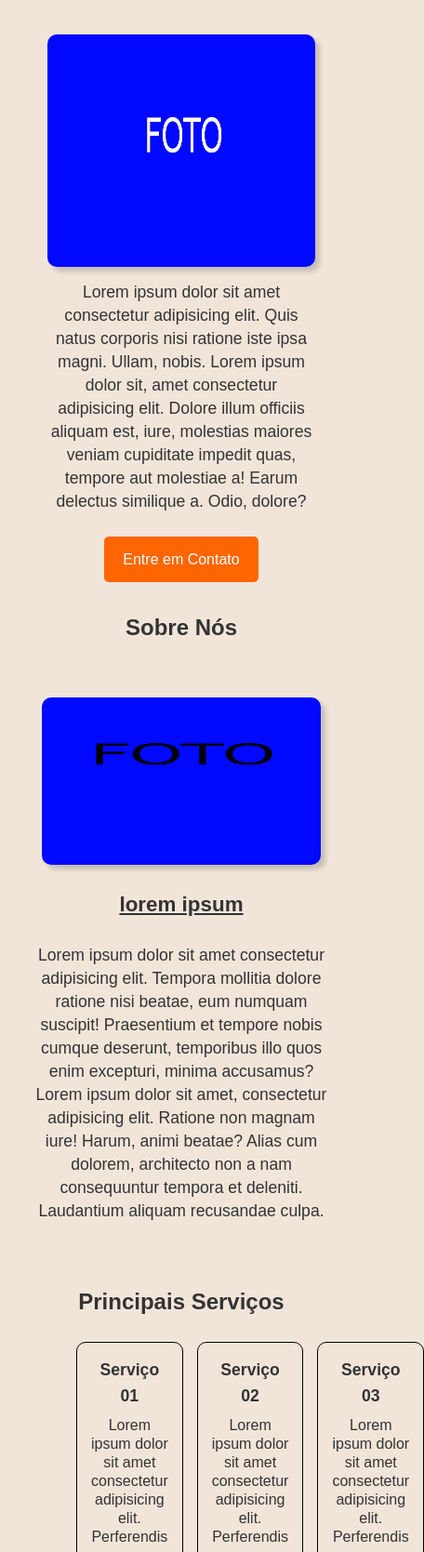
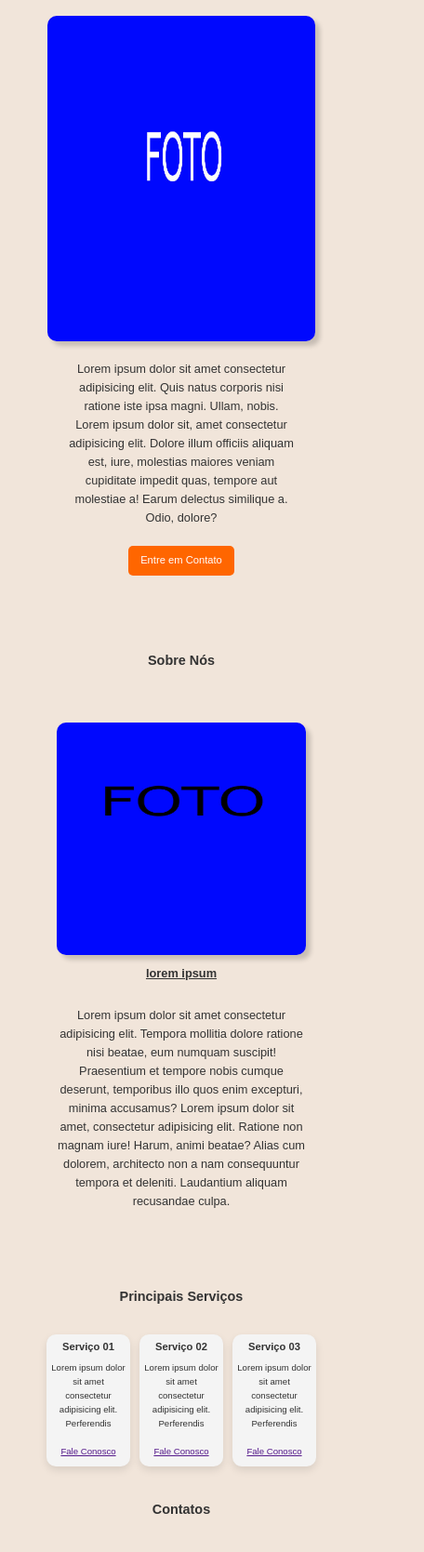
Before and after one commit to EvelynBR24/versao04, a plain HTML site: page index.html in a window 390 px wide. Shown: the part 54-1723 px from the top of the page at 93% size, 456 px wide, since content can reach past the window. Drawn offline with nearby package versions, Linux system fonts and the light colour scheme.

Commit message:
add media queries

```diff
--- a/index.html
+++ b/index.html
@@ -57,7 +57,7 @@
         </section>
         <!-- Seção Serviços -->
         <section id="servicos">
-            <div class="container">
+            <div class="container-servico">
                 <h2>Principais Serviços</h2>
                 <ul class="servico">
                     <li>
@@ -107,6 +107,7 @@
     <!-- script animation -->
     <script src="javascript/animation.js"></script>
 
+
     <!-- script icon -->
     <script
      type="module"
--- a/javascript/animation.js
+++ b/javascript/animation.js
@@ -2,7 +2,6 @@
 const sobreImg = document.querySelector('.sobre-img');
 const sobreTexto = document.querySelector('.sobre-texto');
 const banner = document.querySelector('.banner');
-const servico = document.querySelector('.servico li')
 
 const observer = new IntersectionObserver((entries, observer) => {
   entries.forEach(entry => {
@@ -16,4 +15,23 @@ const observer = new IntersectionObserver((entries, observer) => {
 observer.observe(sobreImg);
 observer.observe(sobreTexto);
 observer.observe(banner);
-observer.observe(servico)
+
+// serviços animação
+
+const servicos = document.querySelectorAll('.servico li');
+
+const obse = new IntersectionObserver((entries, observer) => {
+  entries.forEach((entry, index) => {
+    if (entry.isIntersecting) {
+      setTimeout(() => {
+        entry.target.classList.add('animate');
+        obse.unobserve(entry.target); // Parar de observar após a animação
+      }, index * 300); // Adiciona um delay incremental de 300ms para cada item
+    }
+  });
+}, { threshold: 0.5 }); // Animação somente quando 100% visível
+
+// Observa cada serviço
+servicos.forEach(servico => {
+  obse.observe(servico);
+});
--- a/style/style.css
+++ b/style/style.css
@@ -174,42 +174,22 @@ ul {
 ul li {
     margin: 0.5rem 0;
 }
-
-.servico{
+/* serviço */
+ul.servico {
     display: flex;
+    justify-content: center;
+    list-style-type: none;
 }
-.servico li{
-    margin: auto;
-    margin-bottom: 15px;
-    height: auto;
-    padding: 15px;
-    margin-left: 15px;
-    width: 100%;
+ul.servico li {
+    max-width: 620px;
+    background-color: #f4f4f4;
     border-radius: 10px;
-    border: 1px solid black;
-}
-.servico a{
-    color: #000000;
-    padding: 5px;
-    font-weight: bold;
-    font-size: 0.8rem;
-    border-radius: 10px;
-    border: 1px solid #333;
-    text-decoration: none;
     margin: 10px;
-    list-style: none;
-}
-.servico p{
-    margin: 8px 0 0 0;
-    padding: 0;
-    font-size: 1rem;
-    margin-bottom: 15px;
-    line-height: 20px;
-}
-.servico h2{
-    padding: 0;
-    margin-bottom: 5px;
-    font-size: 1.1rem;
+    padding: 20px;
+    box-shadow: 0 4px 8px rgba(0, 0, 0, 0.1);
+    opacity: 0;
+    transform: translateX(-60%);
+    transition: transform 0.5s ease-out, opacity 0.5s ease-out;
 }
 
 /* Contatos */
@@ -226,6 +206,7 @@ ul li {
     color: black;
     padding: 16px;
     border-radius: 50%;
+    transition: transform 0.5s ease-out, opacity 0.5s ease-out;
 }
 
 /* Rodapé */
@@ -233,7 +214,6 @@ footer {
     background-color: #6a3d10;
     color: white;
     text-align: center;
-    padding: 1rem 0;
     width: 100%;
     bottom: 0;
 }
@@ -255,6 +235,10 @@ footer {
     transform: translateY(0);
     opacity: 1;
 }
+ul.servico li.animate {
+    opacity: 1;
+    transform: translateX(0);
+}
 
 /* hover */
 @media (min-width: 768px){
@@ -273,10 +257,39 @@ footer {
     .btn:hover{
         transform: scale(1.1);
     }
+    #social-links a:hover{
+        transform: scale(1.5);
+    }
 }
 /* media queries */
 
 @media (max-width: 768px){
+    h1{
+        font-size: 1.2rem;
+    }
+    h2{
+        font-size: 1.1rem;
+    }
+    nav ul li {
+        margin: 0 0.4rem;
+    }
+    nav ul li a {
+        padding: 4px;
+    }
+    .banner img {
+        margin-top: 0px;
+    }
+    .banner p{
+        margin: 20px;
+        font-size: 0.9rem;
+        line-height: 20px;
+    }
+    .btn {
+        background-color: #ff6600;
+        color: white;
+        padding: 0.45rem 0.85rem;
+        font-size: 0.9rem;
+    }
     #sobre{
         margin-top: 15px;
         margin: auto;
@@ -294,194 +307,279 @@ footer {
         height: 250px;
     }
     .sobre-texto{
+        margin: 20px;
         width: 100%;
     }
     .sobre-texto p{
         width: 100%;
+        padding: 25px;
+        line-height: 20px;
         text-align: center;
-        font-size: 1.2rem;
+        font-size: 0.9rem;
     }
     .sobre-texto h2{
-        margin-top: 15px;
+        margin: 0px;
         text-indent: 0;
+        font-size: 1.05rem;
         text-align: center;
+    }
+    ul.servico {
+        margin: 20px;
+    }
+    ul.servico li {
+        margin: 10px;
+        padding: 8px;
+    }
+    .servico h2{
+        font-size: 1rem;
+        margin-bottom: 5px;
+    }
+    .servico p{
+        font-size: 0.9rem;
+        margin-bottom: 8px;
+        line-height: 20px;
+    }
+    .servico a{
+        font-size: 0.8rem;
     }
 }
 
 @media (max-width: 522px){
-    header h1{
+    h1{
         font-size: 1.2rem;
+    }
+    h2{
+        font-size: 1.1rem;
     }
     nav{
         display: none;
     }
-    .banner {
-        height: auto;
-        display: flex;
-        margin: auto;
-        justify-content: center;
-        align-items: center;
-        text-align: center;
+    .banner img {
+        margin-top: 0px;
     }
-
-    .banner img {
-        width: 100%;
-        height: 250px;
-        display: block;
+    .banner p{
+        margin: 20px;
+        font-size: 0.9rem;
+        line-height: 20px;
     }
-
-    .banner p{
-        width: 100%;
-        margin: 15px 0 25px 0;
-        font-size: 1.3rem;
-        line-height: 30px;
+    .btn {
+        background-color: #ff6600;
+        color: white;
+        padding: 0.45rem 0.85rem;
+        font-size: 0.9rem;
     }
     #sobre{
         margin-top: 15px;
         margin: auto;
-        height: auto;
     }
     .container-sobre{
         display: block;
-
     }
     .sobre-img{
-        width: 100%;
+        width: 90%;
         margin: auto;
     }
     .sobre-img img{
         display: block;
+        width: 100%;
         height: 250px;
     }
     .sobre-texto{
+        margin: auto;
         width: 100%;
     }
     .sobre-texto p{
         width: 100%;
+        padding: 25px;
+        line-height: 20px;
         text-align: center;
-        font-size: 1.2rem;
+        font-size: 0.9rem;
     }
     .sobre-texto h2{
+        margin: 0px;
         text-indent: 0;
+        font-size: 1.05rem;
         text-align: center;
+    }
+    ul.servico {
+        margin: 10px;
+    }
+    ul.servico li {
+        margin: 5px;
+        padding: 5px;
+    }
+    .servico h2{
+        font-size: 0.9rem;
+        margin-bottom: 5px;
+    }
+    .servico p{
+        font-size: 0.8rem;
+        margin-bottom: 8px;
+        line-height: 20px;
+    }
+    .servico a{
+        font-size: 0.77rem;
     }
 }
 
 @media (max-width: 410px){
-    header h1{
-        font-size: 1.2rem;
+    h1{
+        font-size: 1rem;
+    }
+    h2{
+        font-size: 0.9rem;
     }
     nav{
         display: none;
     }
-    .banner {
-        height: auto;
-        display: flex;
-        margin: auto;
-        justify-content: center;
-        align-items: center;
-        text-align: center;
+    .banner img {
+        margin-top: 0px;
     }
-
-    .banner img {
-        width: 100%;
-        height: 250px;
-        display: block;
+    .banner p{
+        margin: 20px;
+        font-size: 0.8rem;
+        line-height: 20px;
     }
-
-    .banner p{
-        width: 100%;
-        margin: 15px 0 25px 0;
-        font-size: 1.1rem;
-        line-height: 25px;
+    .btn {
+        background-color: #ff6600;
+        color: white;
+        padding: 0.45rem 0.85rem;
+        font-size: 0.7rem;
     }
     #sobre{
         margin-top: 15px;
         margin: auto;
-        height: auto;
     }
     .container-sobre{
         display: block;
-
     }
     .sobre-img{
+        width: 90%;
         margin: auto;
     }
     .sobre-img img{
+        display: block;
         width: 100%;
-        display: block;
-        height: 180px;
+        height: 250px;
     }
     .sobre-texto{
         margin: auto;
+        width: 100%;
     }
     .sobre-texto p{
         width: 100%;
-        line-height: 25px;
+        padding: 25px;
+        line-height: 20px;
         text-align: center;
-        font-size: 1.1rem;
+        font-size: 0.8rem;
     }
     .sobre-texto h2{
+        margin: 0px;
         text-indent: 0;
+        font-size: 0.8rem;
         text-align: center;
+    }
+    ul.servico {
+        margin: 10px;
+    }
+    ul.servico li {
+        margin: 5px;
+        padding: 5px;
+    }
+    .servico h2{
+        font-size: 0.7rem;
+        margin-bottom: 5px;
+    }
+    .servico p{
+        font-size: 0.6rem;
+        margin-bottom: 8px;
+        line-height: 15px;
+    }
+    .servico a{
+        font-size: 0.6rem;
+    }
+    #social-links a{
+        width: 50px;
     }
 }
 
 @media (max-width: 375px){
-    header h1{
-        font-size: 1.2rem;
+    h1{
+        font-size: 1rem;
+    }
+    h2{
+        font-size: 0.9rem;
     }
     nav{
         display: none;
     }
-    .banner {
-        height: auto;
-        display: flex;
-        margin: auto;
-        justify-content: center;
-        align-items: center;
-        text-align: center;
+    .banner img {
+        margin-top: 0px;
     }
-
-    .banner img {
-        width: 100%;
-        height: 250px;
-        display: block;
+    .banner p{
+        margin: 20px;
+        font-size: 0.8rem;
+        line-height: 20px;
     }
-
-    .banner p{
-        width: 100%;
-        margin: 15px 0 25px 0;
-        font-size: 1.1rem;
-        line-height: 25px;
+    .btn {
+        background-color: #ff6600;
+        color: white;
+        padding: 0.45rem 0.85rem;
+        font-size: 0.7rem;
     }
     #sobre{
         margin-top: 15px;
         margin: auto;
-        height: auto;
     }
     .container-sobre{
         display: block;
-
     }
     .sobre-img{
+        width: 90%;
         margin: auto;
     }
     .sobre-img img{
         display: block;
-        height: 180px;
+        width: 100%;
+        height: 250px;
     }
     .sobre-texto{
         margin: auto;
+        width: 100%;
     }
     .sobre-texto p{
         width: 100%;
-        line-height: 25px;
+        padding: 25px;
+        line-height: 20px;
         text-align: center;
-        font-size: 1.1rem;
+        font-size: 0.8rem;
     }
     .sobre-texto h2{
+        margin: 0px;
         text-indent: 0;
+        font-size: 0.8rem;
         text-align: center;
     }
+    ul.servico {
+        margin: 10px;
+    }
+    ul.servico li {
+        margin: 5px;
+        padding: 5px;
+    }
+    .servico h2{
+        font-size: 0.7rem;
+        margin-bottom: 5px;
+    }
+    .servico p{
+        font-size: 0.6rem;
+        margin-bottom: 8px;
+        line-height: 12px;
+    }
+    .servico a{
+        font-size: 0.6rem;
+    }
+    #social-links a{
+        width: 50px;
+    }
 }
```
